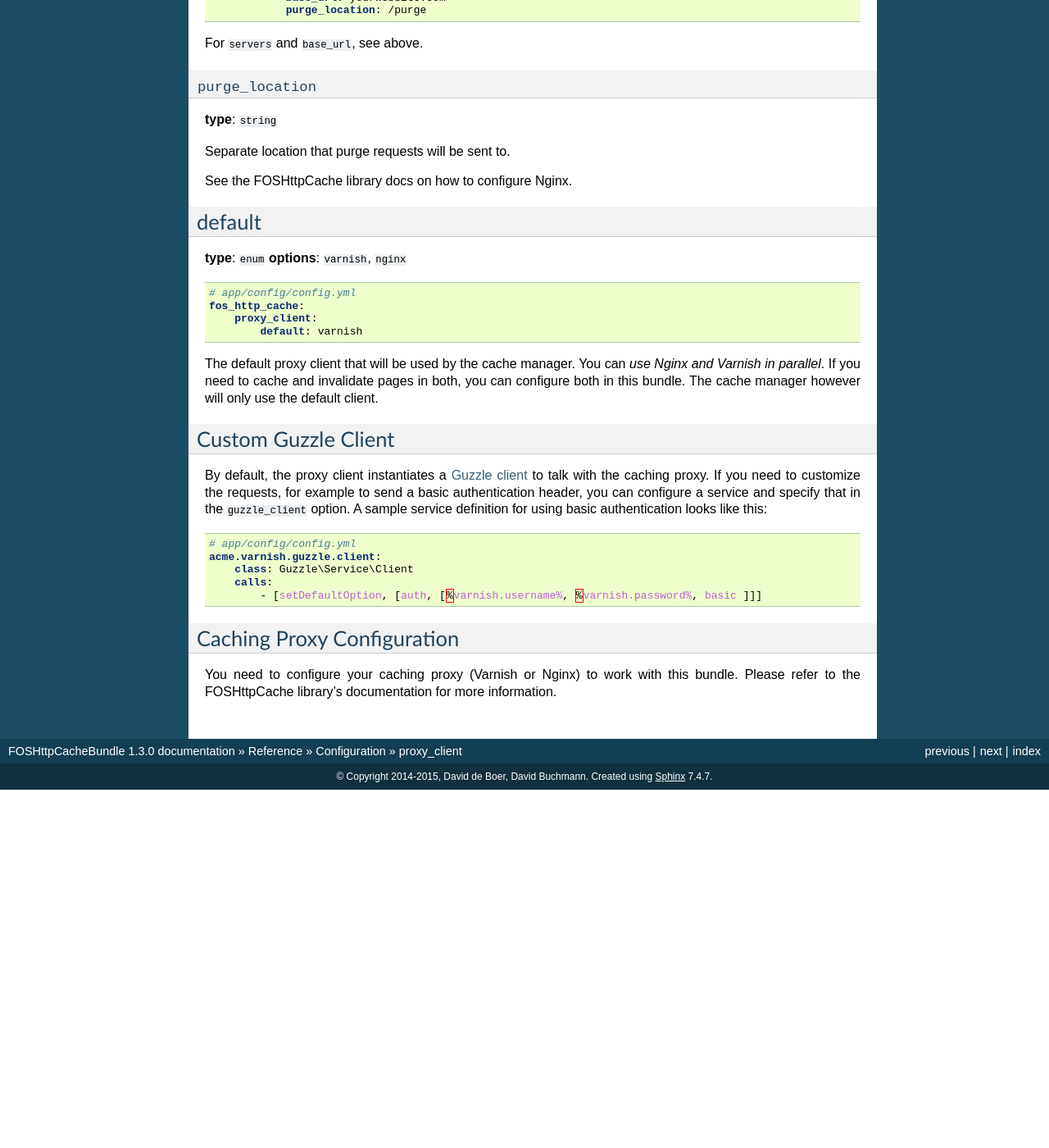
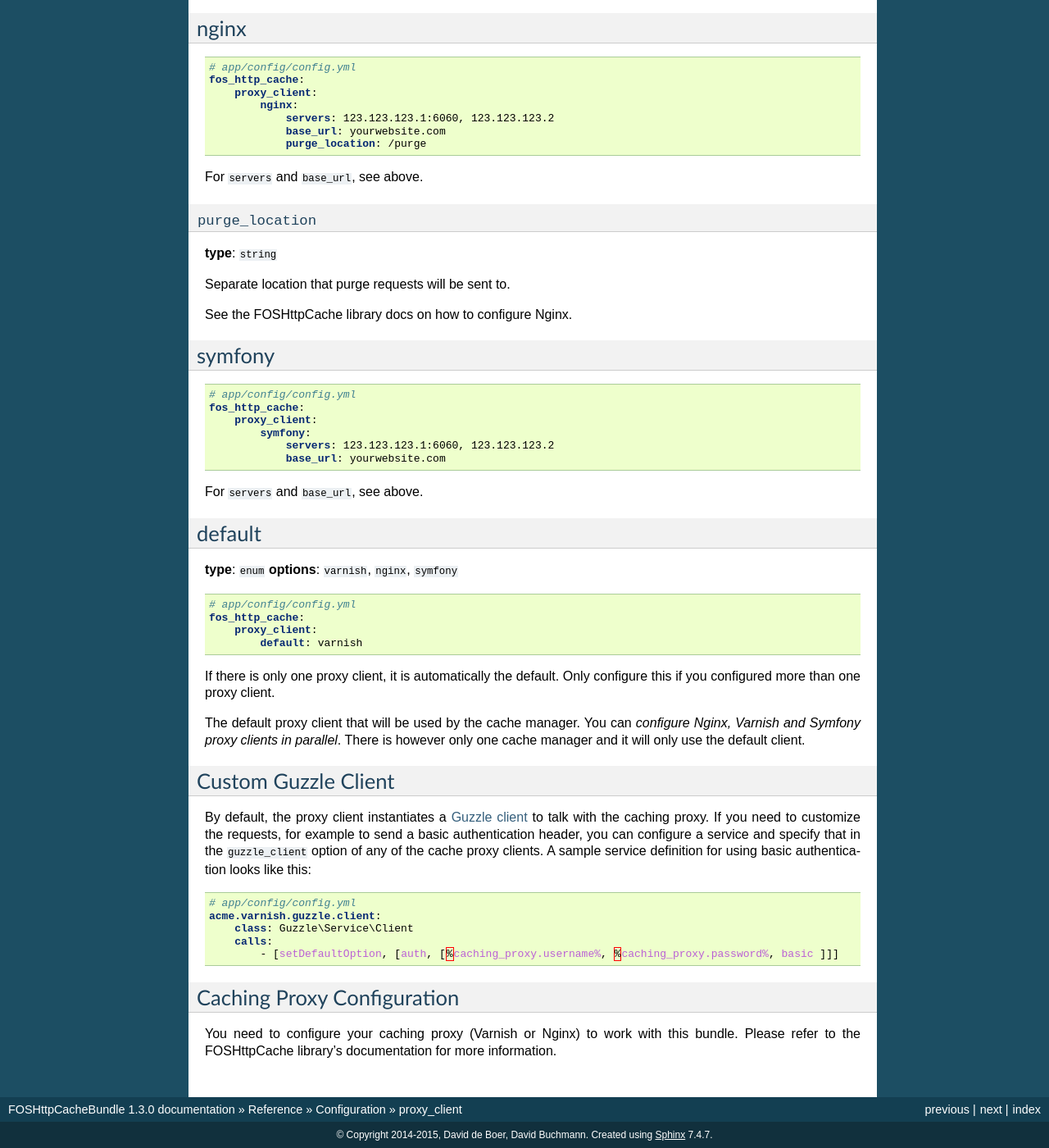
Before and after one commit to FriendsOfSymfony/FOSHttpCacheBundle, a Sphinx documentation site: the page built from Resources/doc/reference/configuration/proxy-client.rst, in a window 1280 px wide and 1400 px high, scrolled down 1078 px. Shown: the whole window at 82% size. Built offline with Sphinx 7.4.7, drawn with Linux system fonts in a browser that asks for light colours; before the commit the page ends 2041 px from its top, so only the background shows below that; some of the changed text lies outside the part shown.

Commit message:
adding symfony cache proxy client

```diff
--- a/Resources/doc/features/symfony-http-cache.rst
+++ b/Resources/doc/features/symfony-http-cache.rst
@@ -36,7 +36,7 @@ Instead of extending ``Symfony\Bundle\FrameworkBundle\HttpCache\HttpCache``, you
 .. tip::
 
     If your class already needs to extend a different class, simply copy the event
-    handling code from the EventDispatchingHttpCache into your ``AppCache`` class.
+    handling code from the ``EventDispatchingHttpCache`` into your ``AppCache`` class.
     The drawback is that you need to manually check whether you need to adjust your
     ``AppCache`` each time you update the FOSHttpCache library.
 
--- a/Resources/doc/reference/configuration/cache-manager.rst
+++ b/Resources/doc/reference/configuration/cache-manager.rst
@@ -21,6 +21,8 @@ specify the ``custom_proxy_client`` field.
 
 Whether the cache manager service should be enabled. By default, it is enabled
 if a proxy client is configured. It can not be enabled without a proxy client.
+
+.. _custom_proxy_client:
 
 ``custom_proxy_client``
 -----------------------
--- a/Resources/doc/reference/configuration/proxy-client.rst
+++ b/Resources/doc/reference/configuration/proxy-client.rst
@@ -10,7 +10,13 @@ to work.
 
 The proxy client is also directly available as a service
 (``fos_http_cache.proxy_client.default`` and ``fos_http_cache.proxy_client.varnish``
-or ``fos_http_cache.proxy_client.nginx``) that you can use directly.
+, ``fos_http_cache.proxy_client.nginx`` or ``fos_http_cache.proxy_client.symfony``)
+that you can use directly.
+
+If you need to adjust the proxy client, you can also configure the ``CacheManager``
+with a :ref:`custom proxy client <custom_proxy_client>` that you defined as a
+service. In that case, you do not need to configure anything in the
+``proxy_client`` configuration section.
 
 varnish
 -------
@@ -32,6 +38,10 @@ varnish
 Comma-separated list of IP addresses or host names of your
 caching proxy servers. The port those servers will be contacted
 defaults to 80; you can specify a different port with ``:<port>``.
+
+When using a multi-server setup, make sure to include **all** proxy servers in
+this list. Invalidation must happen on all systems or you will end up with
+inconsistent caches.
 
 ``base_url``
 """"""""""""
@@ -83,10 +93,24 @@ Separate location that purge requests will be sent to.
 See the :ref:`FOSHttpCache library docs <foshttpcache:nginx configuration>`
 on how to configure Nginx.
 
+symfony
+-------
+
+.. code-block:: yaml
+
+    # app/config/config.yml
+    fos_http_cache:
+        proxy_client:
+            symfony:
+                servers: 123.123.123.1:6060, 123.123.123.2
+                base_url: yourwebsite.com
+
+For ``servers`` and ``base_url``, see above.
+
 default
 -------
 
-**type**: ``enum`` **options**: ``varnish``, ``nginx``
+**type**: ``enum`` **options**: ``varnish``, ``nginx``, ``symfony``
 
 .. code-block:: yaml
 
@@ -95,10 +119,12 @@ default
         proxy_client:
             default: varnish
 
-The default proxy client that will be used by the cache manager.
-You can *use Nginx and Varnish in parallel*. If you need to cache and
-invalidate pages in both, you can configure both in this bundle.
-The cache manager however will only use the default client.
+If there is only one proxy client, it is automatically the default. Only
+configure this if you configured more than one proxy client.
+
+The default proxy client that will be used by the cache manager. You can
+*configure Nginx, Varnish and Symfony proxy clients in parallel*. There is
+however only one cache manager and it will only use the default client.
 
 Custom Guzzle Client
 --------------------
@@ -106,8 +132,8 @@ Custom Guzzle Client
 By default, the proxy client instantiates a `Guzzle client`_ to talk with the
 caching proxy. If you need to customize the requests, for example to send a
 basic authentication header, you can configure a service and specify that in
-the ``guzzle_client`` option. A sample service definition for using basic
-authentication looks like this:
+the ``guzzle_client`` option of any of the cache proxy clients. A sample
+service definition for using basic authentication looks like this:
 
 .. code-block:: yaml
 
@@ -115,7 +141,7 @@ authentication looks like this:
     acme.varnish.guzzle.client:
         class: Guzzle\Service\Client
         calls:
-            - [setDefaultOption, [auth, [%varnish.username%, %varnish.password%, basic ]]]
+            - [setDefaultOption, [auth, [%caching_proxy.username%, %caching_proxy.password%, basic ]]]
 
 Caching Proxy Configuration
 ---------------------------
--- a/composer.json
+++ b/composer.json
@@ -22,7 +22,7 @@
     ],
     "require": {
         "php": ">=5.3.3",
-        "friendsofsymfony/http-cache": "~1.3,>=1.3.2",
+        "friendsofsymfony/http-cache": "~1.4",
         "symfony/framework-bundle": "~2.3"
     },
     "require-dev": {
```
Also changed, not shown: other parts of Resources/doc/features/symfony-http-cache.rst (+2 -1 lines), CHANGELOG.md (+6 -7 lines), 6 other files.
